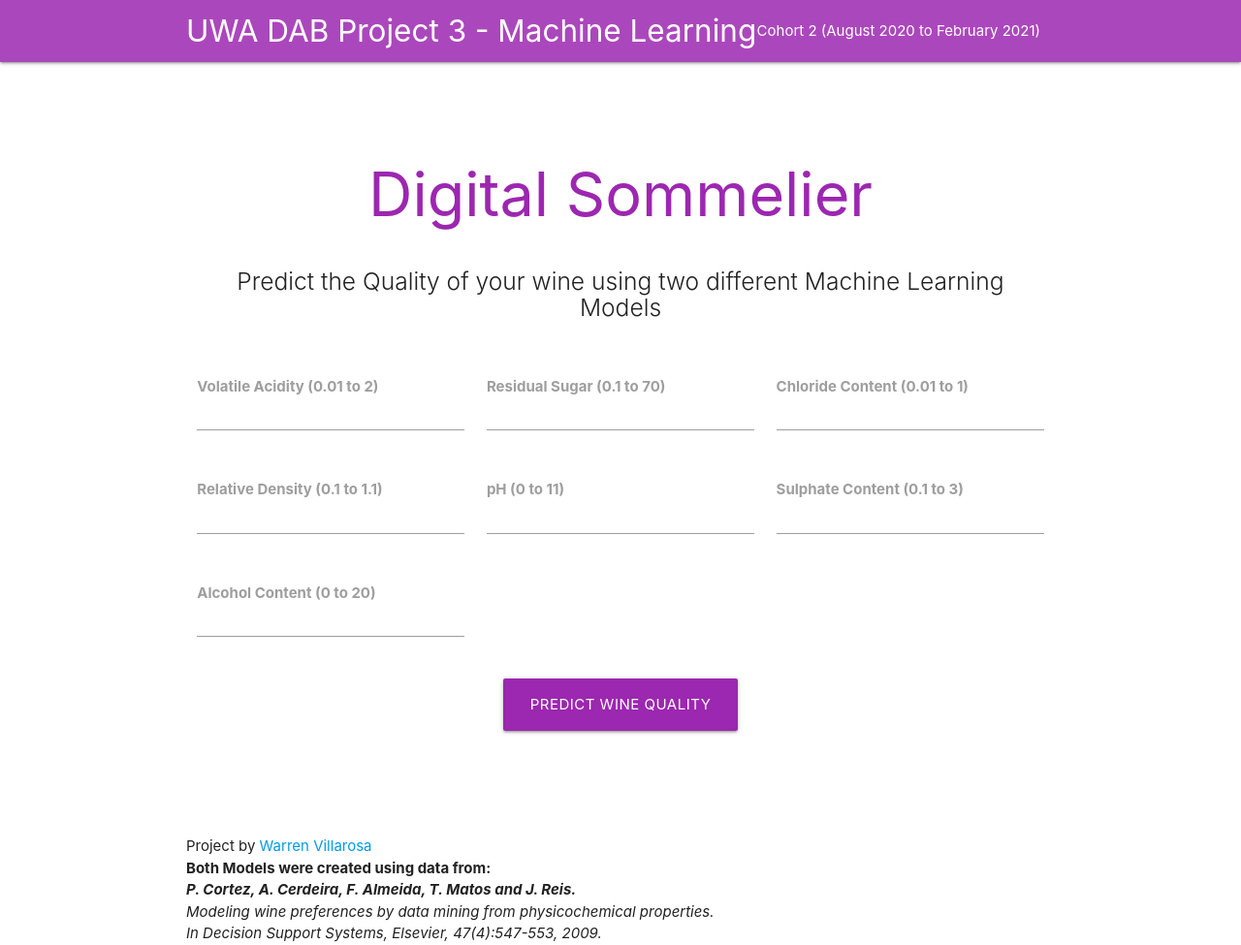
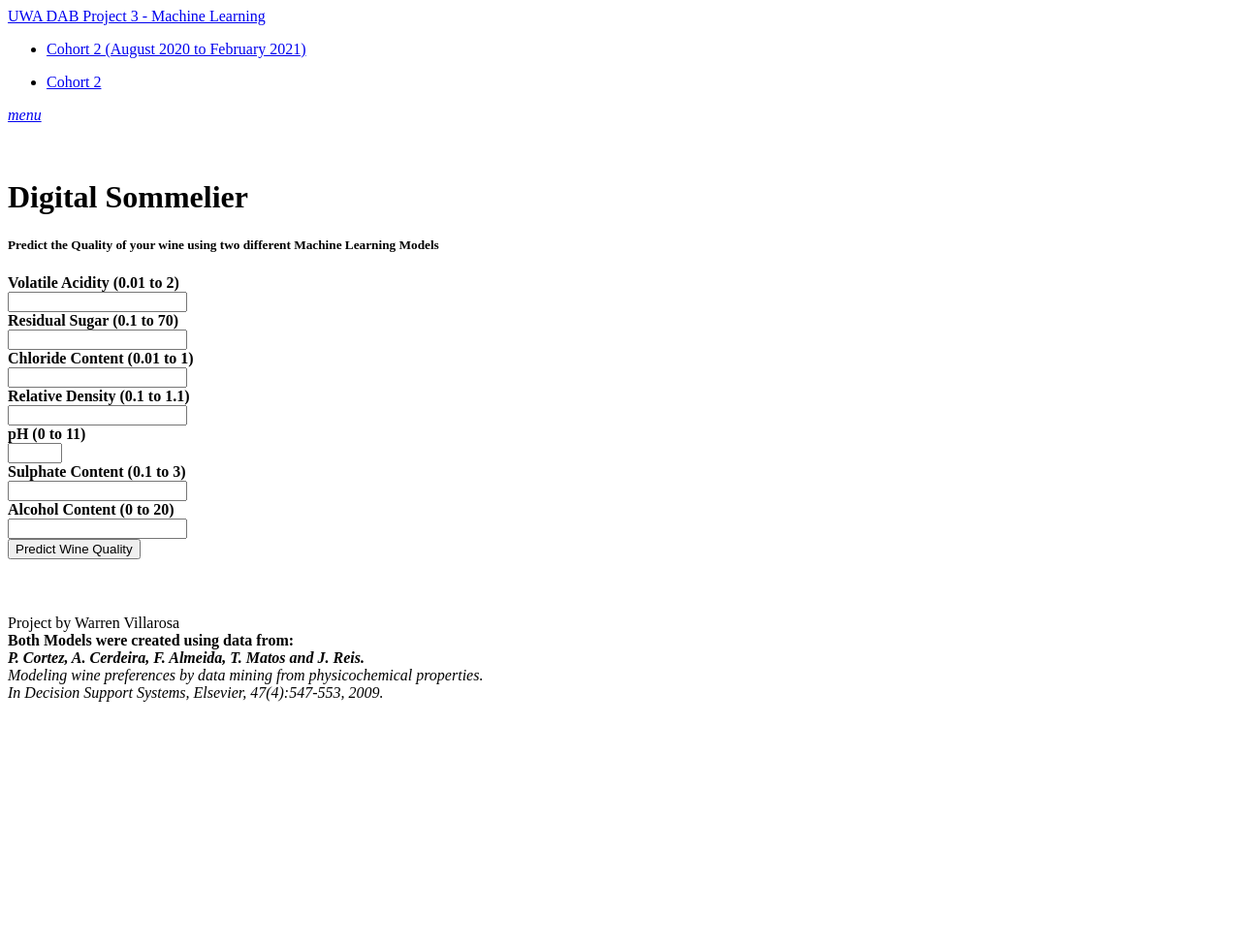
Before and after one commit to daysthroughcode/DABProject3, a Flask app: page / in a window 1280 px wide. Shown: the whole page at 97% size. After the commit the page ends 724 px from the top, so only its background shows below. Run offline with Flask 2, Linux system fonts and the light colour scheme; parts of the project's set-up code (start-up, migrations or seed data) failed here and were passed over; some libraries are stand-ins or nearby versions.

Commit message:
trying fix

```diff
--- a/static/css/style.css
+++ b/static/css/style.css
@@ -13,7 +13,7 @@
       font-size: inherit;
   }
   .bg-logo{
-    background: url({{ url_for ('static', filename = '/static/winelogo.jpg') }});
+    background: url('../winelogo.jpg');
     background-size: 100% 100%;
     height: 300px;
     background-size: cover;
--- a/templates/index.html
+++ b/templates/index.html
@@ -6,9 +6,9 @@
   <title>Digital Sommelier</title>
 
   <!-- CSS  -->
-  <link href="https://fonts.googleapis.com/icon?family=Material+Icons" rel="stylesheet">
+  <!-- <link href="https://fonts.googleapis.com/icon?family=Material+Icons" rel="stylesheet">
   <link href="./static/css/materialize.css" type="text/css" rel="stylesheet" media="screen,projection"/>
-  <link href="./static/css2/style.css" type="text/css" rel="stylesheet" media="screen,projection"/>
+  <link href="./static/css2/style.css" type="text/css" rel="stylesheet" media="screen,projection"/> -->
 </head>
 
 <body>
@@ -119,8 +119,8 @@
 
   <!--  Scripts-->
   <script src="https://code.jquery.com/jquery-2.1.1.min.js"></script>
-  <script src=".js/materialize.js"></script>
-  <script src="js/init.js"></script>
+  <!-- <script src=".js/materialize.js"></script>
+  <script src="js/init.js"></script> -->
 
   </body>
 </html>
```
